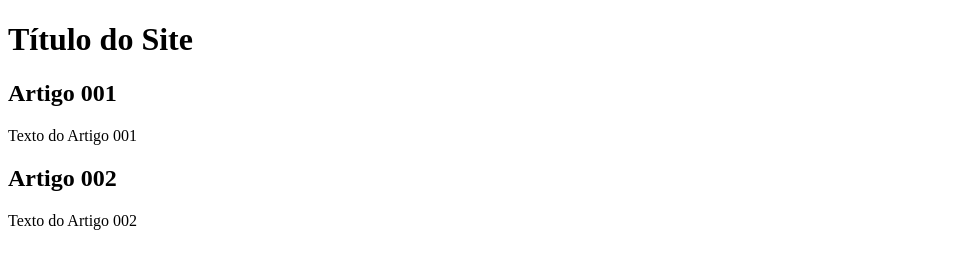
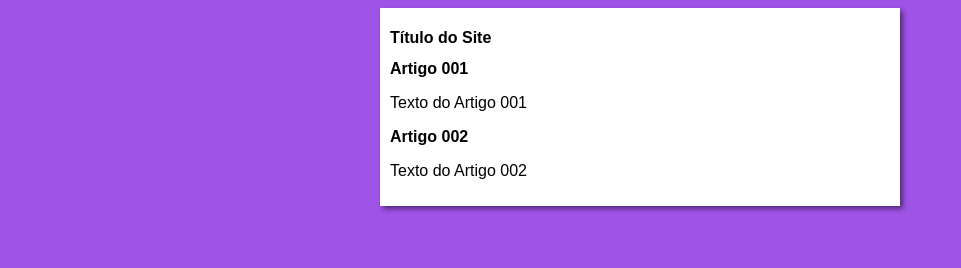
Before and after one commit to rfsantos2010/projeto_site, a plain HTML site: page index.html in a window 1280 px wide. Shown: the whole page, without its empty margins (0-961 px from the left). Drawn offline with Linux system fonts and the light colour scheme.

Commit message:
iniciei o design

```diff
--- /dev/null
+++ b/estilos/style.css
@@ -0,0 +1,15 @@
+*{
+    font-family: Arial, Helvetica, sans-serif ;
+    font-size: 16px;
+    }
+body {
+    background-color: rgb(160, 83, 231);
+}
+main {
+
+background-color: white;
+width: 500px;
+margin: auto;
+padding: 10px;
+box-shadow: 3px 3px 5px rgba(0, 0, 0, 0.473);
+}
--- a/index.html
+++ b/index.html
@@ -4,6 +4,7 @@
     <meta charset="UTF-8">
     <meta name="viewport" content="width=device-width, initial-scale=1.0">
     <title>Título do Site</title>
+    <link rel="stylesheet" href="estilos/style.css">
 </head>
 <body>
     <main>
```
